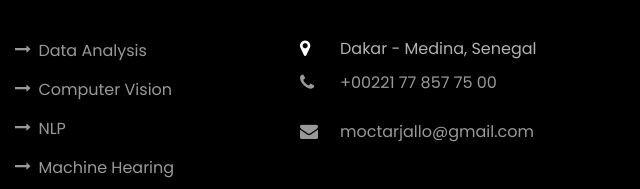
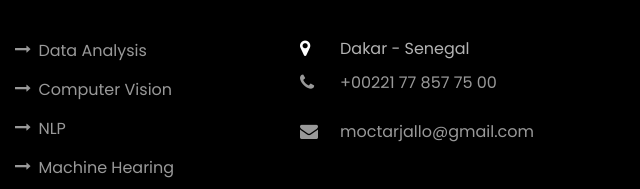
Before and after one commit to moctardiallo/moctardiallo.github.io, a plain HTML site: page index.html in a window 1280 px wide. Shown: the part 8803-8992 px from the top of the page, 640-1280 px from the left. Drawn offline with Linux system fonts and the light colour scheme; files whose address does not match are found by name.

Commit message:
Edited footer: Location adress

```diff
--- a/index.html
+++ b/index.html
@@ -873,7 +873,7 @@
             	<h2 class="ftco-heading-2">Have a Questions?</h2>
             	<div class="block-23 mb-3">
 	              <ul>
-	                <li><span class="icon icon-map-marker"></span><span class="text">Dakar - Medina, Senegal</span></li>
+	                <li><span class="icon icon-map-marker"></span><span class="text">Dakar - Senegal</span></li>
 	                <li><a href="#"><span class="icon icon-phone"></span><span class="text">+00221 77 857 75 00</span></a></li>
 	                <li><a href="#"><span class="icon icon-envelope"></span><span class="text">moctarjallo@gmail.com</span></a></li>
 	              </ul>
```
